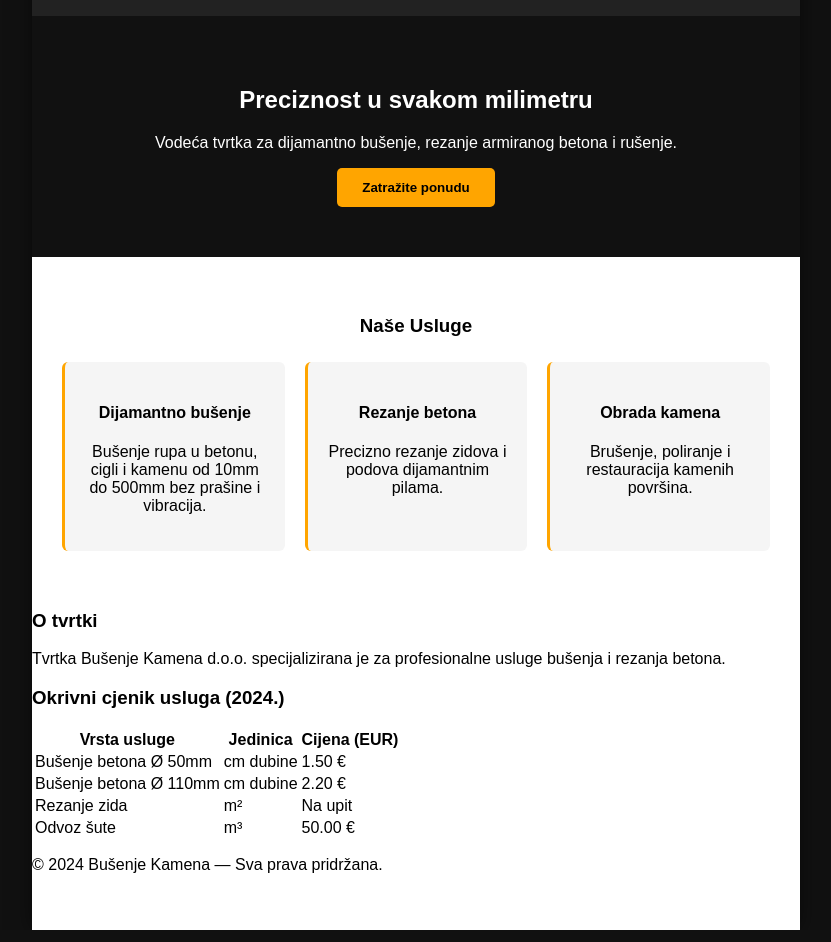
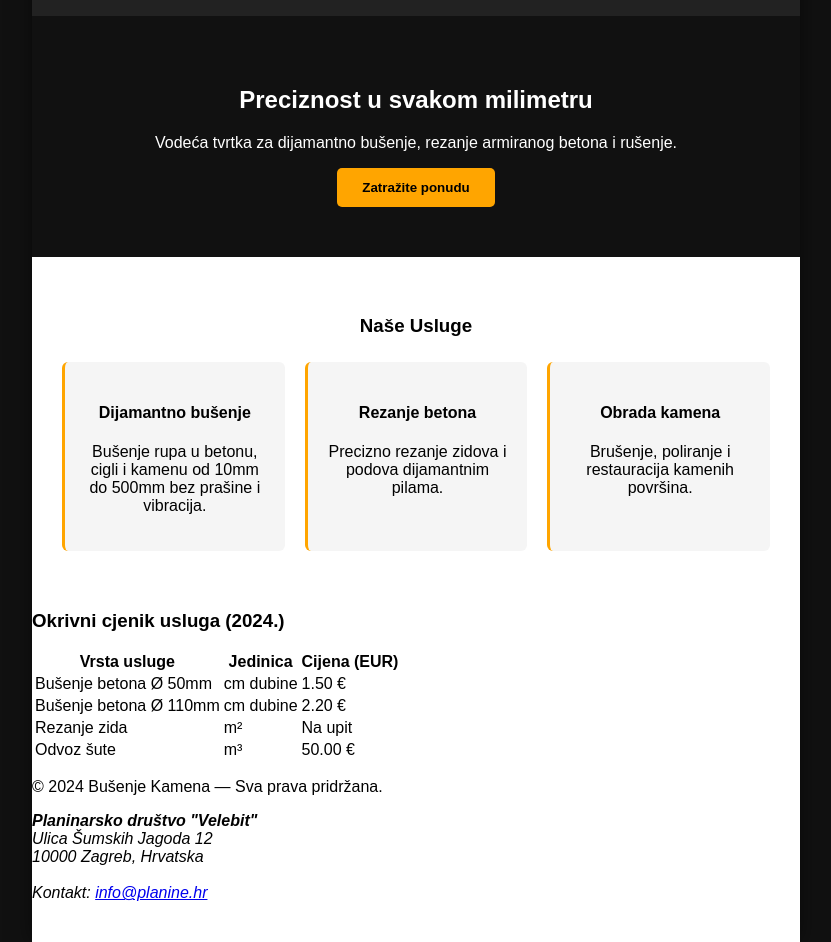
Before and after one commit to marijadergez/1_HTML, a plain HTML site: page vjezba04/busenje.html in a window 1280 px wide. Shown: the part 94-1036 px from the top of the page, without its empty margins (224-1055 px from the left). Drawn offline with Linux system fonts and the light colour scheme.

Commit message:
Vježba bušenje kamena

```diff
--- a/vjezba04/busenje.css
+++ b/vjezba04/busenje.css
@@ -65,7 +65,3 @@ nav a {
     border-left: 3px solid orange;
     border-radius: 6px;
 }
-
-/* O TVRTKI */
-.otvrtki {
-    padding: 40px 30p
--- a/vjezba04/busenje.html
+++ b/vjezba04/busenje.html
@@ -52,11 +52,7 @@
             </div>
         </section>
 
-        <!-- O TVRTKI -->
-        <section class="otvrtki">
-            <h3>O tvrtki</h3>
-            <p>Tvrtka Bušenje Kamena d.o.o. specijalizirana je za profesionalne usluge bušenja i rezanja betona.</p>
-        </section>
+
 
         <!-- CJENIK -->
         <section class="cjenik">
@@ -98,6 +94,15 @@
         <!-- FOOTER -->
         <footer>
             <p>© 2024 Bušenje Kamena — Sva prava pridržana.</p>
+                    <footer>
+            <address>
+                <strong>Planinarsko društvo "Velebit"</strong><br>
+                Ulica Šumskih Jagoda 12<br>
+                10000 Zagreb, Hrvatska<br>
+                <br>
+                Kontakt: <a href="mailto:info@planine.hr">info@planine.hr</a>
+            </address>
+        </footer>
         </footer>
 
     </div>
```
